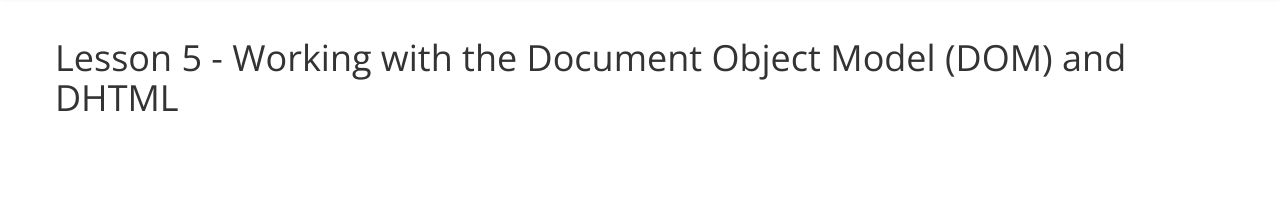
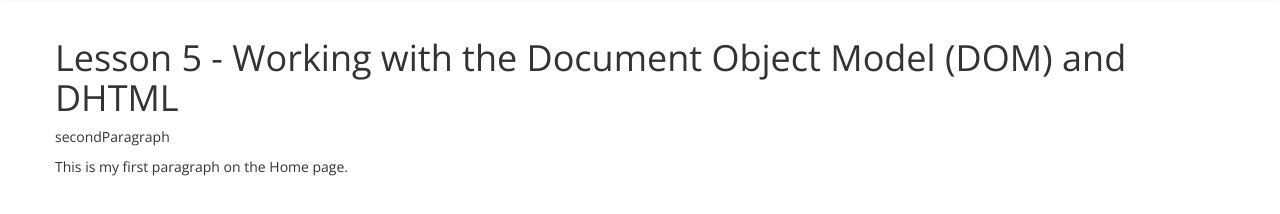
Before and after one commit to Centennial-College/COMP125-Lesson5, a website: page index.html in a window 1280 px wide. Shown: the part 54-268 px from the top of the page. Drawn offline with nearby package versions, Linux system fonts and the light colour scheme.

Commit message:
added example of QuerySelector, creating html elements with javascript and appending them to parent nodes

```diff
--- a/Scripts/app.js
+++ b/Scripts/app.js
@@ -37,13 +37,36 @@
     }
 
     /**
+     * This function injects some text into the first paragraph of a page
+     * based on it's document.title property
+     *
+     * @function InitialText
+     * @returns {void}
+     */
+    function InitialText() {
+        var paragraph = document.getElementsByTagName('p')[0];
+
+        paragraph.textContent = "This is my first paragraph on the " + document.title + " page.";
+    }
+
+    /**
      * This function provides JavaScript code for the Home page
      *
      * @function Home
      * @returns {void}
      */
     function Home() {
-        console.log("You are at the Home Page");
+        InitialText();
+
+        var parentElement = document.querySelector('div.row')
+
+        var firstParagraph = document.querySelector('div.row p')
+
+        var secondParagraph = document.createElement('p')
+
+        parentElement.insertBefore(secondParagraph, firstParagraph)
+
+        secondParagraph.textContent = 'secondParagraph'
     }
 
     /**
@@ -53,7 +76,8 @@
      * @returns {void}
      */
     function About() {
-        console.log("You are at the About Page");
+        InitialText();
+
     }
 
     /**
@@ -63,7 +87,7 @@
      * @returns {void}
      */
     function Contact() {
-        console.log("You are at the Contact Page");
+
     }
 
     /**
@@ -73,7 +97,8 @@
      * @returns {void}
      */
     function Projects() {
-        console.log("You are at the Projects Page");
+        InitialText();
+
     }
 
     window.addEventListener("load", PageSwitcher);
--- a/index.html
+++ b/index.html
@@ -47,7 +47,7 @@
         <div class="row">
             <h1>Lesson 5 - Working with the Document Object Model (DOM) and DHTML</h1>
 
-            <p id="paragraphOne"></p>
+            <p name="firstParagraph"></p>
 
 
         </div>
```
